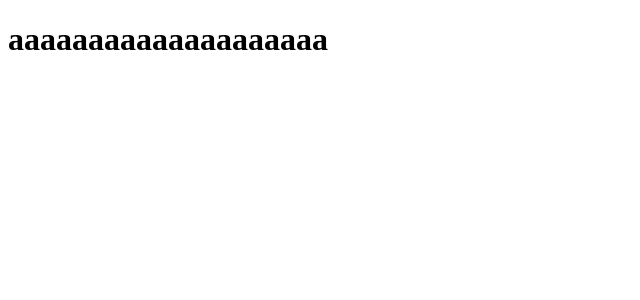
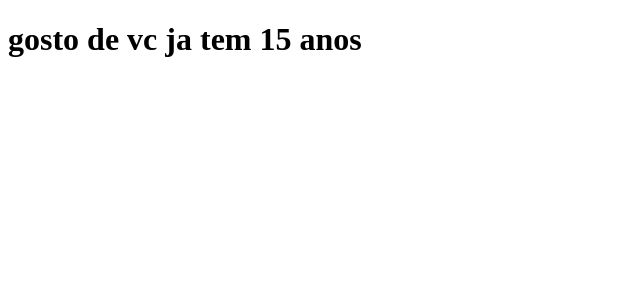
Before and after one commit to henviniv/clone-tabnews, a Next.js app: page / in a window 1280 px wide. Shown: the top 300 px of the page, without its empty margins (0-640 px from the left). Built offline with nearby package versions, Linux system fonts and the light colour scheme.

Commit message:
muda frase de novo k

```diff
--- a/pages/index.js
+++ b/pages/index.js
@@ -1,5 +1,5 @@
 function Home() {
-    return <h1>aaaaaaaaaaaaaaaaaaaa</h1>
+    return <h1>gosto de vc ja tem 15 anos</h1>
 }
 
 export default Home;
```
